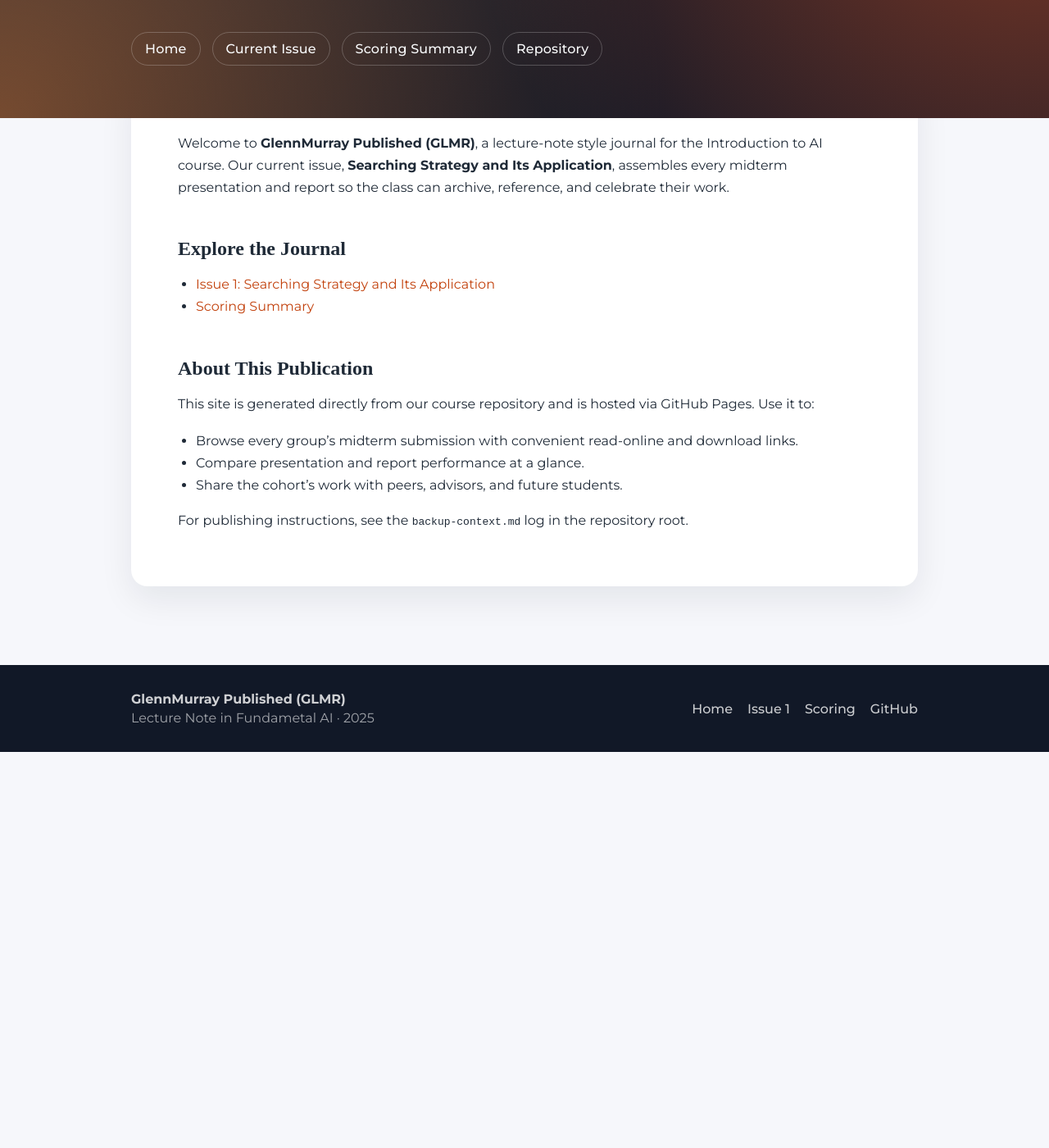
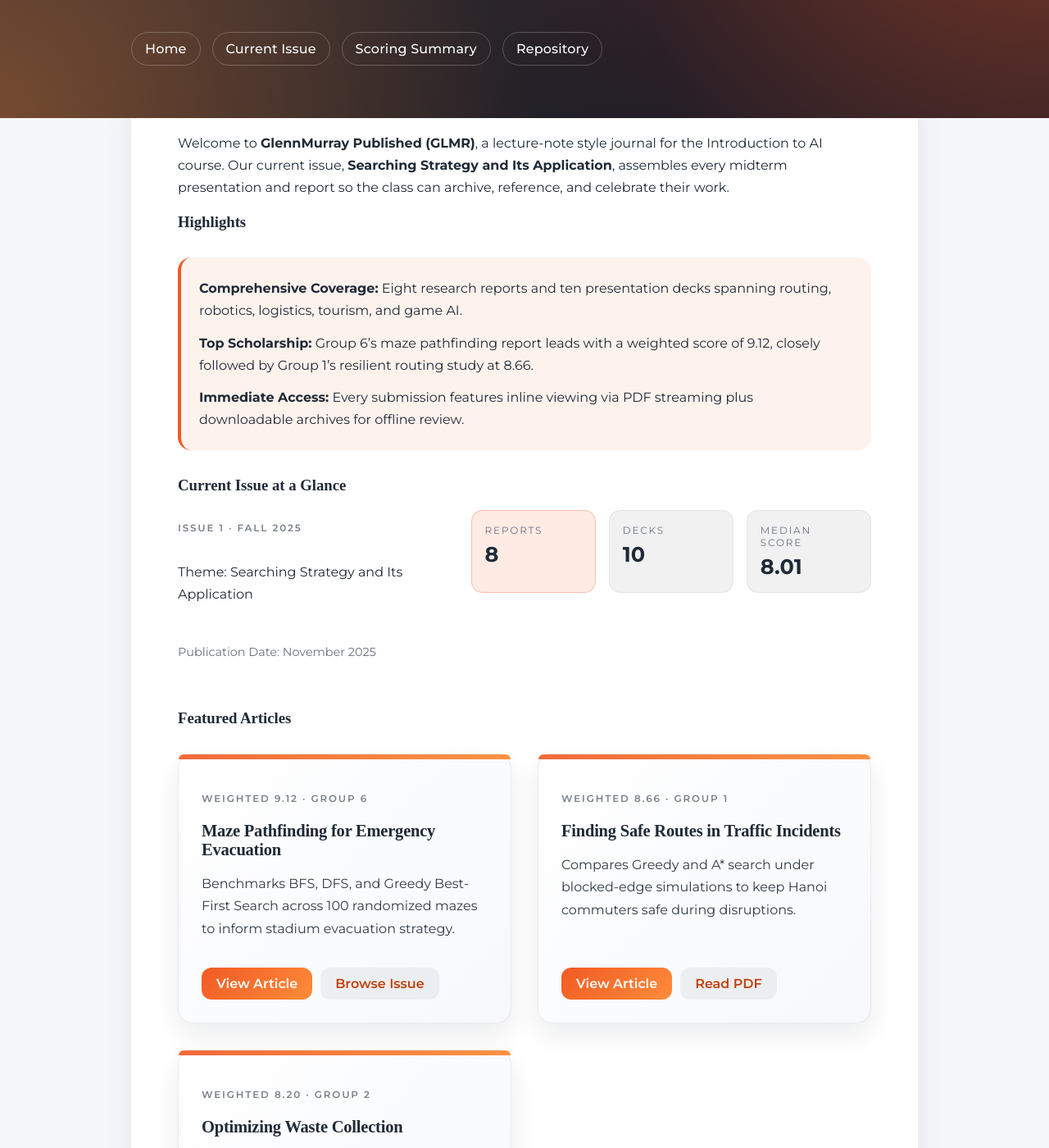
Before and after one commit to nghianguyen7171/glmr_pub, a Jekyll site: the page built from docs/index.md, in a window 1280 px wide and 1400 px high, scrolled down 278 px. Shown: the whole window at 82% size. Built offline with Jekyll 4.4.1, drawn with Linux system fonts in a browser that asks for light colours; some web fonts are replaced; before the commit the page ends 1195 px from its top, so only the background shows below that; some of the changed text lies outside the part shown.

Commit message:
Enrich homepage with highlights, metrics, and featured cards

```diff
--- a/docs/index.md
+++ b/docs/index.md
@@ -7,17 +7,84 @@ hero_lead: "An Elsevier-inspired course publication curating the midterm work on
 
 Welcome to **GlennMurray Published (GLMR)**, a lecture-note style journal for the Introduction to AI course. Our current issue, **Searching Strategy and Its Application**, assembles every midterm presentation and report so the class can archive, reference, and celebrate their work.
 
-## Explore the Journal
+### Highlights
 
-- [Issue 1: Searching Strategy and Its Application](issue-1.md)
-- [Scoring Summary](scoring-summary.md)
+<ul class="callout-list">
+  <li><strong>Comprehensive Coverage:</strong> Eight research reports and ten presentation decks spanning routing, robotics, logistics, tourism, and game AI.</li>
+  <li><strong>Top Scholarship:</strong> Group 6’s maze pathfinding report leads with a weighted score of 9.12, closely followed by Group 1’s resilient routing study at 8.66.</li>
+  <li><strong>Immediate Access:</strong> Every submission features inline viewing via PDF streaming plus downloadable archives for offline review.</li>
+</ul>
 
-## About This Publication
+### Current Issue at a Glance
 
-This site is generated directly from our course repository and is hosted via GitHub Pages. Use it to:
+<div class="article-meta">
+  <div class="meta-column">
+    <p class="card-meta">Issue 1 · Fall 2025</p>
+    <p class="meta-list">Theme: Searching Strategy and Its Application</p>
+    <p class="meta-muted">Publication Date: November 2025</p>
+  </div>
+  <div class="metric-grid">
+    <div class="metric-card emphasis">
+      <span class="metric-label">Reports</span>
+      <span class="metric-value">8</span>
+    </div>
+    <div class="metric-card">
+      <span class="metric-label">Decks</span>
+      <span class="metric-value">10</span>
+    </div>
+    <div class="metric-card">
+      <span class="metric-label">Median Score</span>
+      <span class="metric-value">8.01</span>
+    </div>
+  </div>
+</div>
 
-- Browse every group’s midterm submission with convenient read-online and download links.
-- Compare presentation and report performance at a glance.
-- Share the cohort’s work with peers, advisors, and future students.
+### Featured Articles
+
+<section class="collection-grid">
+  <article class="collection-card">
+    <header>
+      <p class="card-meta">Weighted 9.12 · Group 6</p>
+      <h3>Maze Pathfinding for Emergency Evacuation</h3>
+    </header>
+    <p class="card-body">Benchmarks BFS, DFS, and Greedy Best-First Search across 100 randomized mazes to inform stadium evacuation strategy.</p>
+    <div class="card-actions">
+      <a class="card-link" href="{{ '/articles/group-6-maze-pathfinding.html' | relative_url }}">View Article</a>
+      <a class="card-link secondary" href="{{ '/issue-1.html' | relative_url }}">Browse Issue</a>
+    </div>
+  </article>
+
+  <article class="collection-card">
+    <header>
+      <p class="card-meta">Weighted 8.66 · Group 1</p>
+      <h3>Finding Safe Routes in Traffic Incidents</h3>
+    </header>
+    <p class="card-body">Compares Greedy and A* search under blocked-edge simulations to keep Hanoi commuters safe during disruptions.</p>
+    <div class="card-actions">
+      <a class="card-link" href="{{ '/articles/group-1-safe-routing.html' | relative_url }}">View Article</a>
+      <a class="card-link secondary" href="https://rawcdn.githack.com/nghianguyen7171/glmr_pub/main/Midterm_AI_Project/Group%201%20Topic%204/INTRO_AI%20(1).pdf" target="_blank" rel="noopener">Read PDF</a>
+    </div>
+  </article>
+
+  <article class="collection-card">
+    <header>
+      <p class="card-meta">Weighted 8.20 · Group 2</p>
+      <h3>Optimizing Waste Collection</h3>
+    </header>
+    <p class="card-body">Applies MST and assignment heuristics within A* to streamline municipal waste logistics across Hanoi.</p>
+    <div class="card-actions">
+      <a class="card-link" href="{{ '/articles/group-2-waste-routing.html' | relative_url }}">View Article</a>
+      <a class="card-link secondary" href="{{ '/scoring-summary.html' | relative_url }}">See Scores</a>
+    </div>
+  </article>
+</section>
+
+### Quick Access
+
+<ul class="callout-list">
+  <li><strong>Current Issue:</strong> <a href="{{ '/issue-1.html' | relative_url }}">Searching Strategy and Its Application</a></li>
+  <li><strong>Evaluation Summary:</strong> <a href="{{ '/scoring-summary.html' | relative_url }}">Midterm Scoring Dashboard</a></li>
+  <li><strong>Repository:</strong> <a href="{{ site.github.repository_url }}">View Source on GitHub</a></li>
+</ul>
 
 For publishing instructions, see the `backup-context.md` log in the repository root.
```
